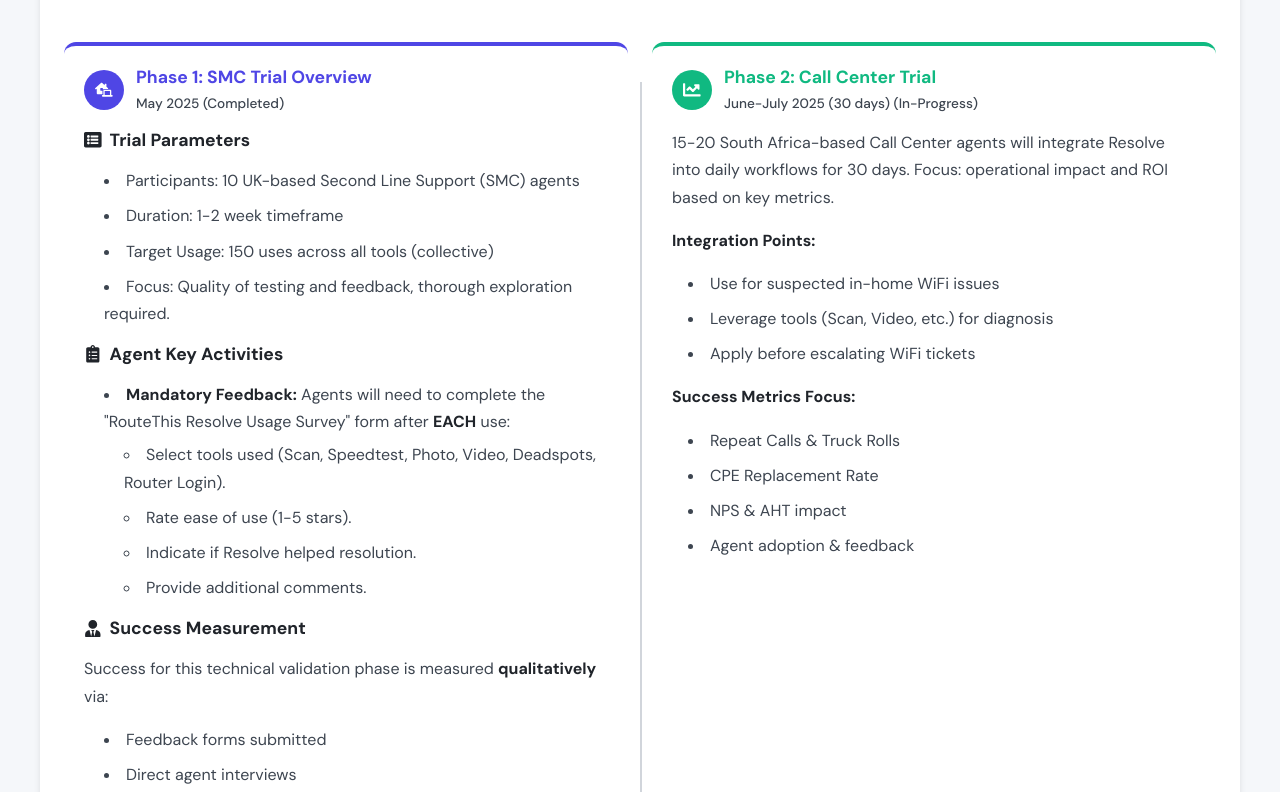
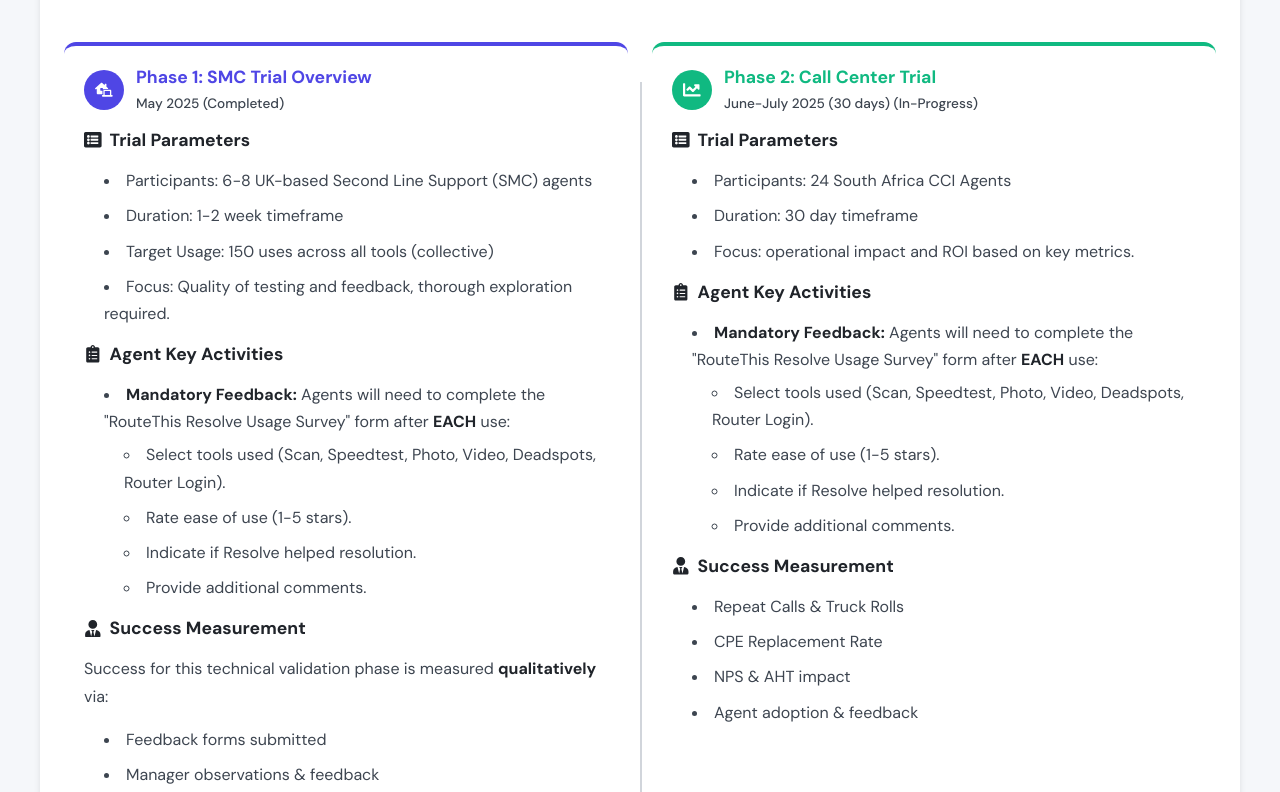
Before and after one commit to freshrandy/resolve-tt, a React (Vite) app: page / in a window 1280 px wide. Shown: the part 948-1740 px from the top of the page. Built offline with nearby package versions, Linux system fonts and the light colour scheme.

Commit message:
small format edits

```diff
--- a/src/components/content/HomeContent.jsx
+++ b/src/components/content/HomeContent.jsx
@@ -88,7 +88,7 @@
               }}
             >
               <li style={styles.listItem}>
-                Participants: 10 UK-based Second Line Support (SMC) agents
+                Participants: 6-8 UK-based Second Line Support (SMC) agents
               </li>
               <li style={styles.listItem}>Duration: 1-2 week timeframe</li>
               <li style={styles.listItem}>
@@ -168,7 +168,6 @@
               style={{ ...styles.list, paddingLeft: "20px", marginBottom: 0 }}
             >
               <li style={styles.listItem}>Feedback forms submitted</li>
-              <li style={styles.listItem}>Direct agent interviews</li>
               <li style={styles.listItem}>Manager observations & feedback</li>
               <li style={styles.listItem}>Trial team weekly check-ins</li>
             </ul>
@@ -185,41 +184,106 @@
       dates: "June-July 2025 (30 days)",
       content: (
         <>
-          <p style={styles.paragraph}>
-            15-20 South Africa-based Call Center agents will integrate Resolve
-            into daily workflows for 30 days. Focus: operational impact and ROI
-            based on key metrics.
-          </p>
-          <p style={styles.paragraph}>
-            <strong style={styles.strong}>Integration Points:</strong>
-          </p>
-          <ul style={{ ...styles.list, marginTop: "8px", paddingLeft: "16px" }}>
-            <li style={styles.listItem}>
-              Use for suspected in-home WiFi issues
-            </li>
-            <li style={styles.listItem}>
-              Leverage tools (Scan, Video, etc.) for diagnosis
-            </li>
-            <li style={styles.listItem}>
-              Apply before escalating WiFi tickets
-            </li>
-          </ul>
-          <p style={styles.paragraph}>
-            <strong style={styles.strong}>Success Metrics Focus:</strong>
-          </p>
+          <div>
+            <h4
+              style={{
+                ...styles.heading3,
+                display: "flex",
+                alignItems: "center",
+                gap: "8px",
+                marginTop: 0,
+                marginBottom: "8px",
+              }}
+            >
+              <FaListAlt style={{ color: styles.colors?.electricBlue }} /> Trial
+              Parameters
+            </h4>
             <ul
               style={{
                 ...styles.list,
-              marginTop: "8px",
-              paddingLeft: "16px",
-              marginBottom: 0,
+                paddingLeft: "20px",
+                marginBottom: "16px",
               }}
+            >
+              <li style={styles.listItem}>
+                Participants: 24 South Africa CCI Agents
+              </li>
+              <li style={styles.listItem}>Duration: 30 day timeframe</li>
+              <li style={styles.listItem}>
+                Focus: operational impact and ROI based on key metrics.
+              </li>
+            </ul>
+          </div>
+          <div>
+            <h4
+              style={{
+                ...styles.heading3,
+                display: "flex",
+                alignItems: "center",
+                gap: "8px",
+                marginTop: 0,
+                marginBottom: "8px",
+              }}
+            >
+              <FaClipboardList style={{ color: styles.colors?.electricBlue }} />{" "}
+              Agent Key Activities
+            </h4>
+            <ul
+              style={{
+                ...styles.list,
+                paddingLeft: "20px",
+                marginBottom: "16px",
+              }}
+            >
+              <li style={{ ...styles.listItem, marginBottom: "8px" }}>
+                <strong style={styles.strong}>Mandatory Feedback:</strong>{" "}
+                Agents will need to complete the "RouteThis Resolve Usage
+                Survey" form after <strong style={styles.strong}>EACH</strong>{" "}
+                use:
+                <ul
+                  style={{
+                    ...styles.list,
+                    paddingLeft: "20px",
+                    marginTop: "6px",
+                  }}
+                >
+                  <li style={styles.listItem}>
+                    Select tools used (Scan, Speedtest, Photo, Video, Deadspots,
+                    Router Login).
+                  </li>
+                  <li style={styles.listItem}>Rate ease of use (1-5 stars).</li>
+                  <li style={styles.listItem}>
+                    Indicate if Resolve helped resolution.
+                  </li>
+                  <li style={styles.listItem}>Provide additional comments.</li>
+                </ul>
+              </li>
+            </ul>
+          </div>
+          <div>
+            <h4
+              style={{
+                ...styles.heading3,
+                display: "flex",
+                alignItems: "center",
+                gap: "8px",
+                marginTop: 0,
+                marginBottom: "8px",
+              }}
+            >
+              <FaUserTie style={{ color: styles.colors?.electricBlue }} />{" "}
+              Success Measurement
+            </h4>
+            {/* No introductory paragraph as per your Phase 2 request */}
+            <ul
+              style={{ ...styles.list, paddingLeft: "20px", marginBottom: 0 }}
             >
               <li style={styles.listItem}>Repeat Calls & Truck Rolls</li>
               <li style={styles.listItem}>CPE Replacement Rate</li>
               <li style={styles.listItem}>NPS & AHT impact</li>
               <li style={styles.listItem}>Agent adoption & feedback</li>
             </ul>
+          </div>
         </>
       ),
       icon: <FaChartLine />,
@@ -616,7 +680,7 @@
                   </span>
                 </div>
               </div>
-              {/* Phase Content (Now includes updated Phase 1) */}
+              {/* Phase Content (Now includes updated Phase 1 & Phase 2) */}
               <div>{phase.content}</div>
             </div>
           ))}
```
Lines whose indentation alone changed are shown as unchanged.
